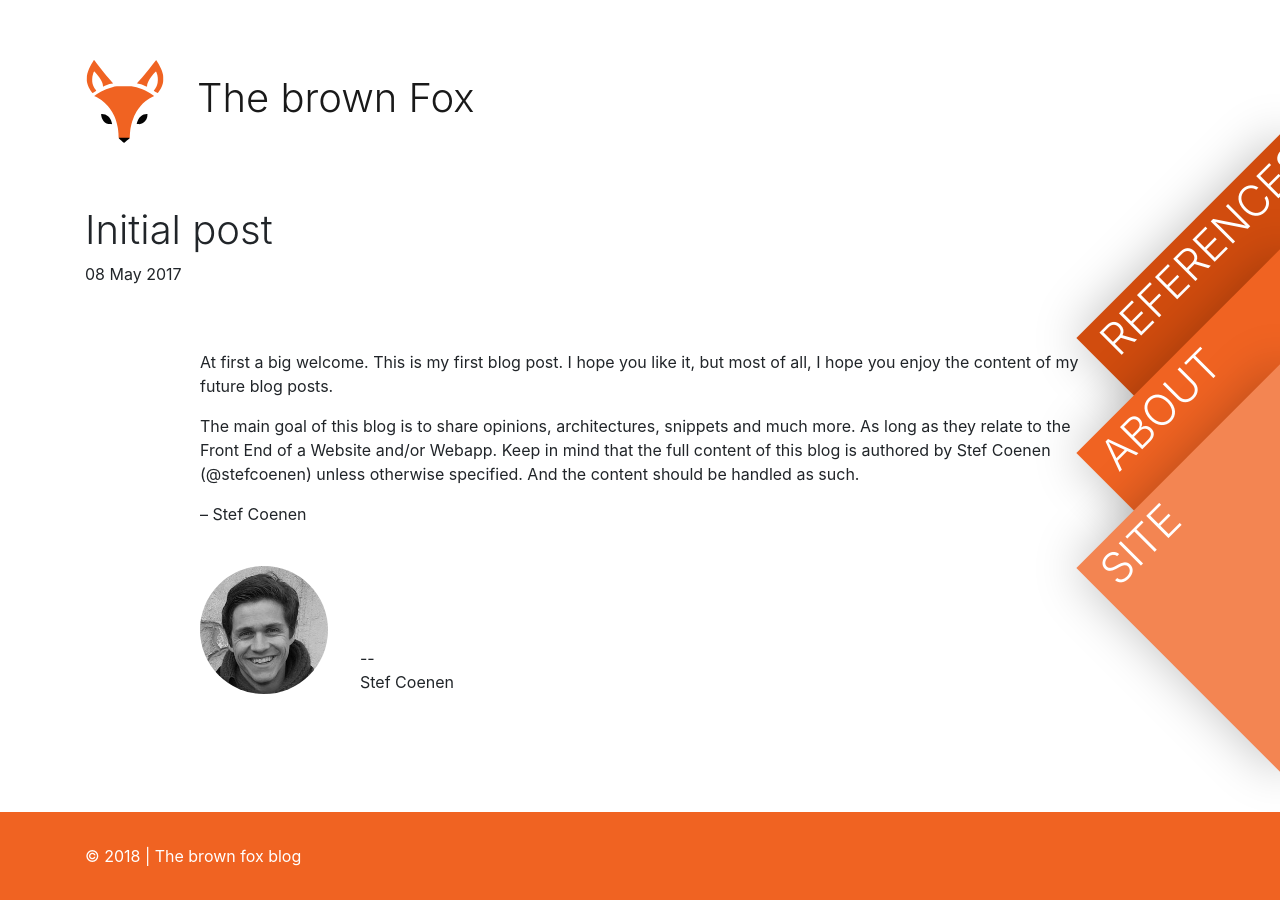
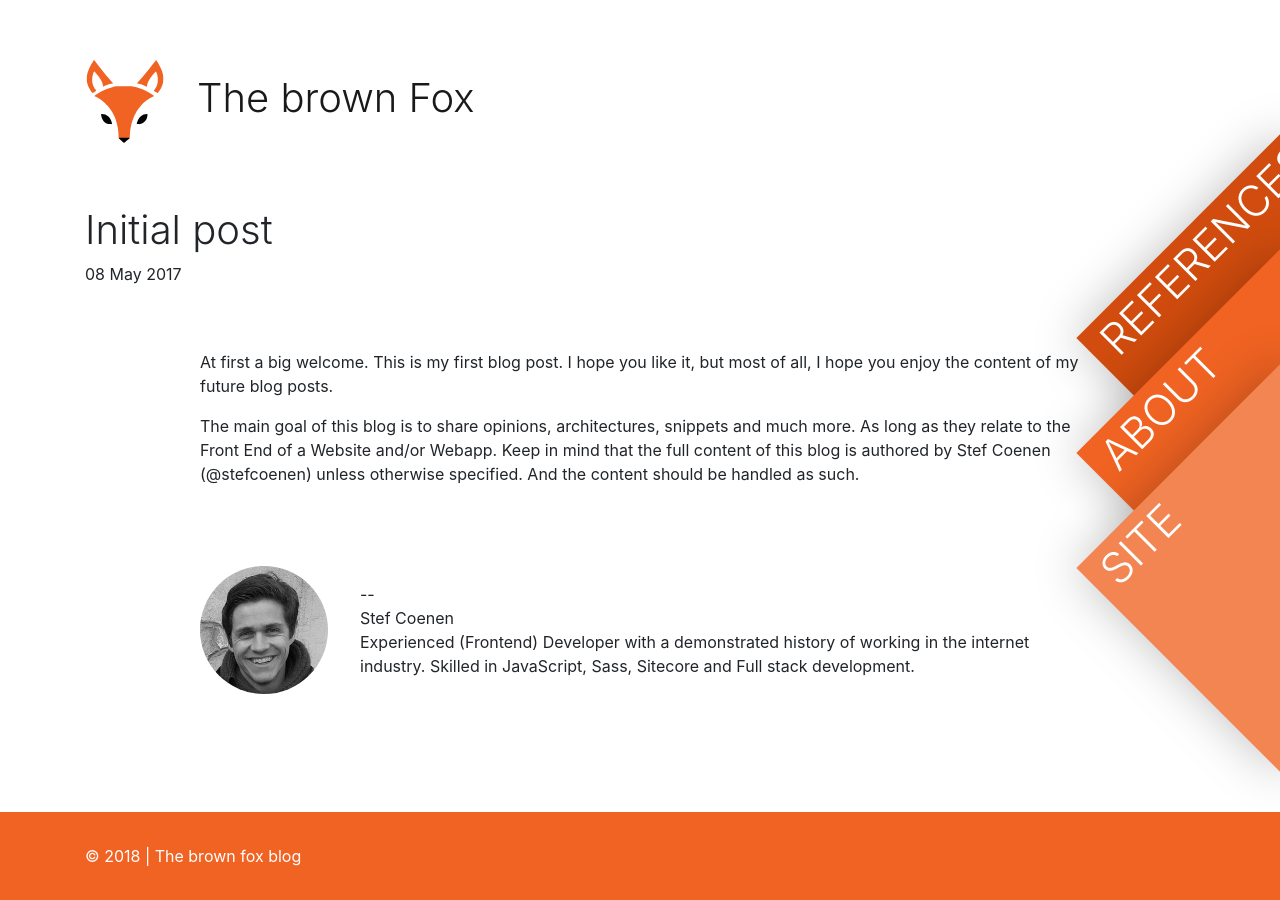
Before and after one commit to stef-coenen/thebrownfox-blog, a Jekyll site: the page built from _posts/2017-05-01-welcome-to-jekyll.markdown, in a window 1280 px wide. Built offline with Jekyll 4.4.1, drawn with Linux system fonts in a browser that asks for light colours.

Commit message:
Added Creating Your First Sitecore Component;

```diff
--- a/_layouts/post.html
+++ b/_layouts/post.html
@@ -14,7 +14,9 @@ layout: page
         />
         <p class="post-author-name">
             --<br />
-            Stef Coenen
+            Stef Coenen <br />
+            Experienced (Frontend) Developer with a demonstrated history of working in the internet
+            industry. Skilled in JavaScript, Sass, Sitecore and Full stack development.
         </p>
     </div>
 </article>
--- a/_posts/2017-05-01-welcome-to-jekyll.markdown
+++ b/_posts/2017-05-01-welcome-to-jekyll.markdown
@@ -8,6 +8,3 @@ categories: initial-post
 At first a big welcome. This is my first blog post. I hope you like it, but most of all, I hope you enjoy the content of my future blog posts.
 
 The main goal of this blog is to share opinions, architectures, snippets and much more. As long as they relate to the Front End of a Website and/or Webapp. Keep in mind that the full content of this blog is authored by Stef Coenen (@stefcoenen) unless otherwise specified. And the content should be handled as such.
-
---
-Stef Coenen
--- a/design/scss/atoms/_atoms.scss
+++ b/design/scss/atoms/_atoms.scss
@@ -14,3 +14,4 @@
 @import 'anchor';
 @import 'heading';
 @import 'section';
+@import 'code';
--- /dev/null
+++ b/design/scss/atoms/_code.scss
@@ -0,0 +1,6 @@
+p {
+    code {
+        background-color: #eaeaea;
+        color: $black;
+    }
+}
--- a/design/scss/molecules/_highlighter.scss
+++ b/design/scss/molecules/_highlighter.scss
@@ -1,6 +1,12 @@
 .highlight {
     background-color: #f5f5f5;
     border: solid 1px $brown-fox-orange;
+    margin-top: 3rem;
+    margin-bottom: 3rem;
+    .highlight {
+        border: 0;
+        margin: 0;
+    }
     pre {
         margin-top: 0.2rem;
         margin-bottom: 0.2rem;
--- a/design/scss/molecules/_post-author.scss
+++ b/design/scss/molecules/_post-author.scss
@@ -1,6 +1,7 @@
 .post-author {
     height: 8rem;
-    margin-top: 2.5rem;
+    margin-top: 5rem;
+    display: flex;
     @at-root .post-content + & {
         max-width: 55rem;
         margin-left: auto;
@@ -16,5 +17,5 @@
 }
 
 .post-author-name {
-    padding-top: 5rem;
+    margin-top: auto;
 }
```
Also changed, not shown: _posts/2017-05-09-atomic-design-applied.markdown (+8 -10 lines), _posts/2018-11-15-creating-your-first-sitecore-jss-component.markdown (added, +113 -0 lines), design/scss/organisms/_post.scss (+14 -1 lines), design/css/brownfox-blog.css, design/img/2018-11-15/component-added-to-app.png (added), design/img/2018-11-15/jss-create-app-finish.png (added), design/img/2018-11-15/jss-index-created.png (added), design/img/2018-11-15/jss-installation-verification.png (added), design/img/2018-11-15/jss-logo.jpg (added), design/img/2018-11-15/jss-logo.png (added), design/img/2018-11-15/jss-welcome.png (added), 1 other file.
